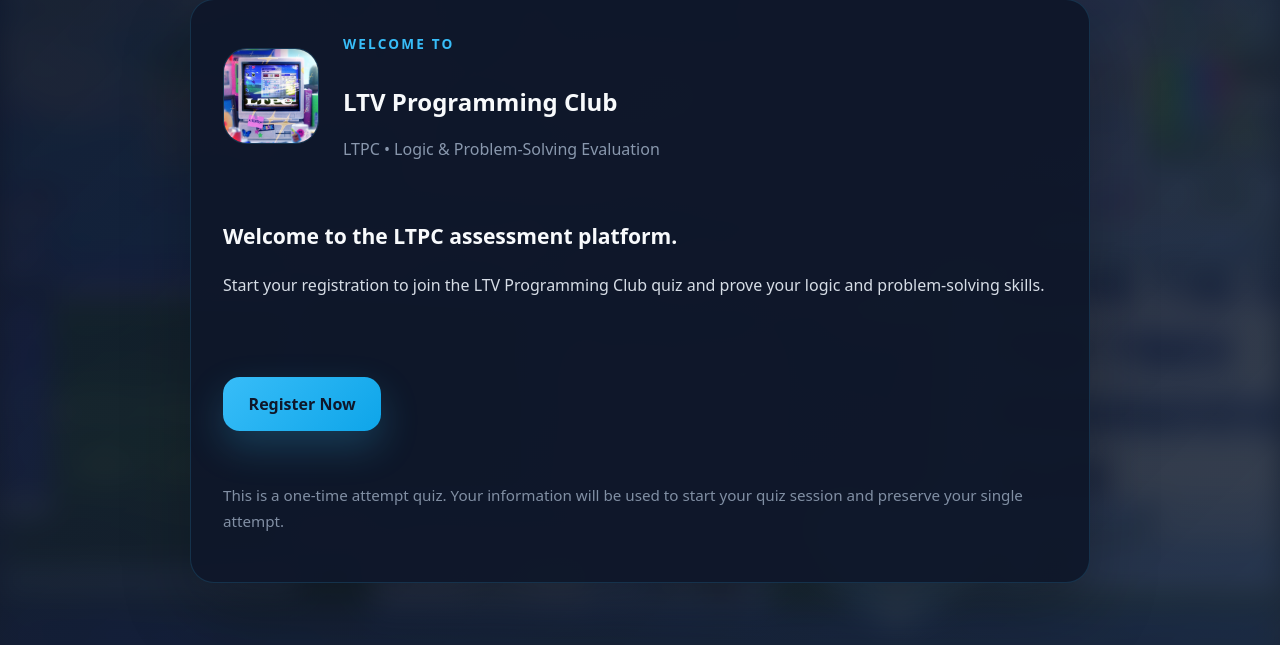
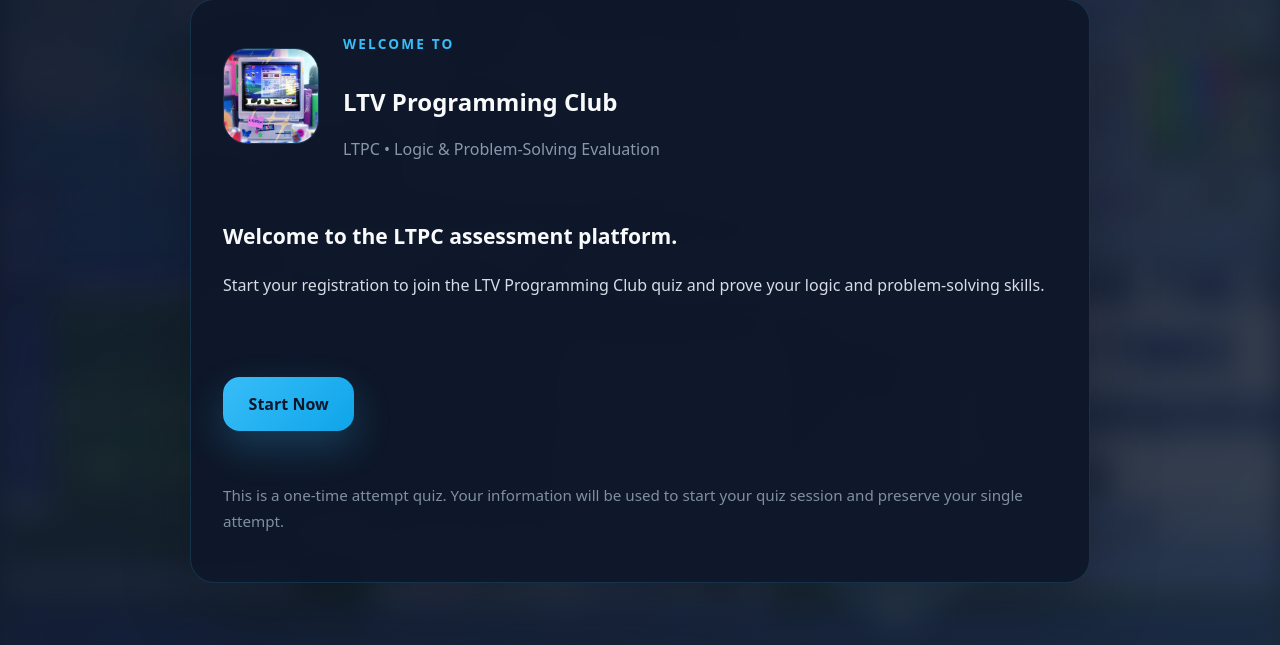
Before and after one commit to hienhng/tryout, a Flask app: page / in a window 1280 px wide. Shown: the part 133-778 px from the top of the page. Run offline with Flask 3, Linux system fonts and the light colour scheme; some web fonts are replaced.

Commit message:
Update welcome.html

```diff
--- a/templates/welcome.html
+++ b/templates/welcome.html
@@ -43,7 +43,7 @@
                 <strong>LTPC</strong>
             </div>
             <div>
-                <span>Attempt Policy</span>
+                <span>Attempts</span>
                 <strong>One attempt only</strong>
             </div>
         </div>
@@ -53,7 +53,7 @@
             {% if user_info %}
             <a href="/quiz" class="primary-btn">Continue to Quiz</a>
             {% else %}
-            <a href="/register" class="primary-btn">Register Now</a>
+            <a href="/register" class="primary-btn">Start Now</a>
             {% endif %}
         </div>
 
```
